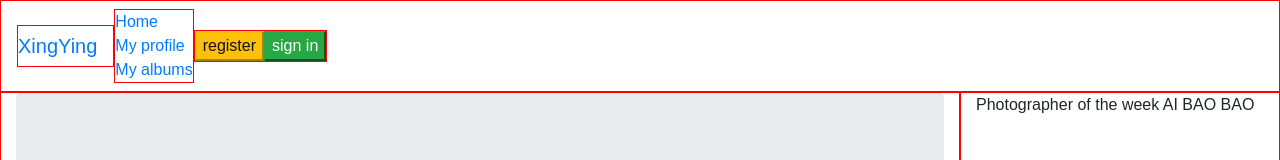
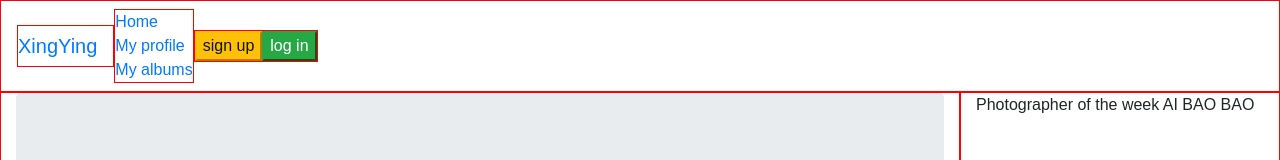
Before and after one commit to dizhen/my-app, a React (Create React App) app: page / in a window 1280 px wide. Shown: the top 160 px of the page. Built offline with nearby package versions, Linux system fonts and the light colour scheme.

Commit message:
added log in logic

```diff
--- a/src/App/App.js
+++ b/src/App/App.js
@@ -106,6 +106,14 @@ const users = [
     }
 ];
 
+const sampleUser = [
+    {
+        id: 0,
+        email: "sample@gmail.com",
+        password: "12345678",
+        name: "Sun"
+    }
+];
 
 class App extends Component {
     constructor(props) {
--- a/src/Navigation/Navigation.js
+++ b/src/Navigation/Navigation.js
@@ -1,6 +1,45 @@
 import React, {Component} from 'react';
 
 export default class Navigation extends Component {
+    constructor(props) {
+        super(props);
+        this.state = {
+            loggedin: false
+        };
+    }
+
+    onLoginClick() {
+        this.setState({loggedin: true});
+    }
+
+    onLogoutClick() {
+        this.setState({loggedin: false});
+    }
+
+    renderLogInSection() {
+        if (!this.state.loggedin) {
+            return (
+                <div>
+                    <button type="submit" className="btn-warning">
+                        sign up
+                    </button>
+                    <button type="submit" className="btn-success" onClick={this.onLoginClick.bind(this)}>
+                        log in
+                    </button>
+                </div>
+            );
+        }
+        else {
+            return (
+                <div>
+                    <button type="submit" className="btn-success" onClick={this.onLogoutClick.bind(this)}>
+                        log out
+                    </button>
+                </div>
+            );
+        }
+    }
+
     render() {
         return (
             <div className="row test">
@@ -20,8 +59,7 @@ export default class Navigation extends Component {
                     </div>
 
                     <div className="nav navbar-right test">
-            <button type="submit" className="btn-warning">register</button>
-            <button type="submit" className="btn-success">sign in</button>
+                        {this.renderLogInSection()}
                     </div>
                 </nav>
             </div>
```
Lines whose indentation alone changed are shown as unchanged.
